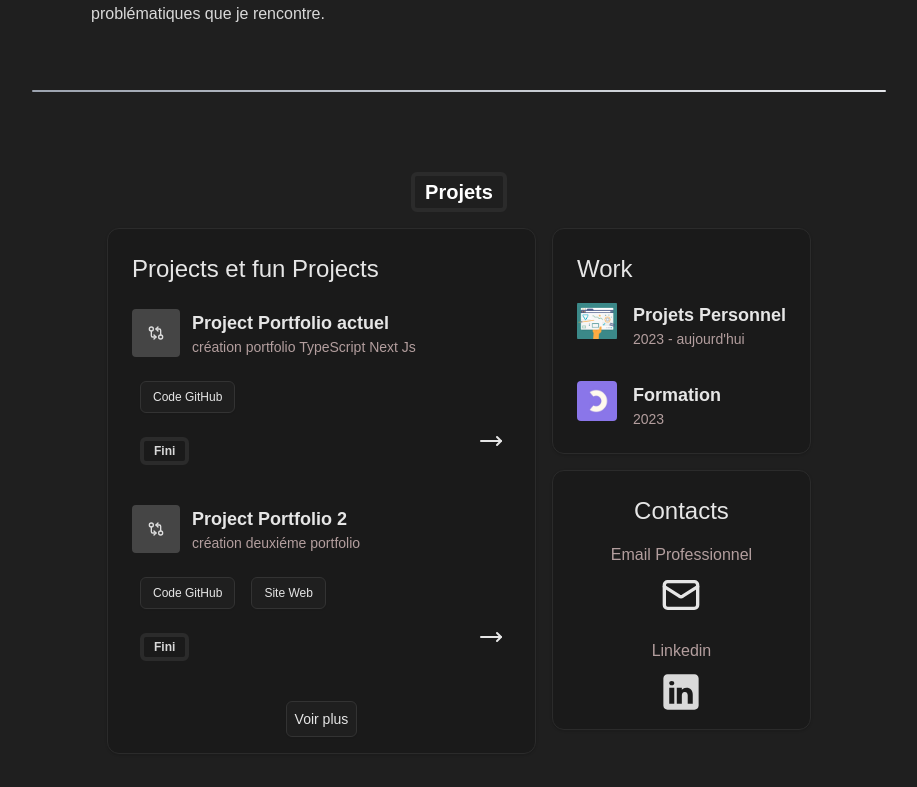
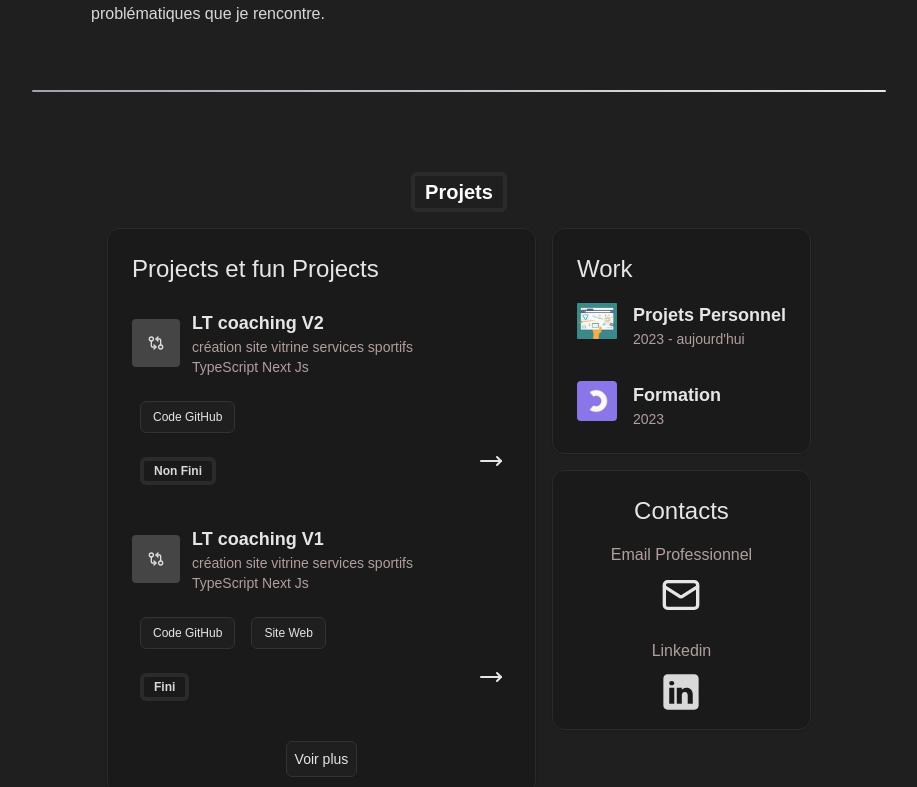
Before and after one commit to ThibautTobi/Portfolio-Pro-2025, a Next.js app: page / in a window 1280 px wide. Shown: the part 528-1315 px from the top of the page, without its empty margins (181-1098 px from the left). Built offline with nearby package versions, Linux system fonts and the light colour scheme.

Commit message:
Ajout de nouveaux projets

```diff
--- a/app/components/SideProjectSection.tsx
+++ b/app/components/SideProjectSection.tsx
@@ -121,6 +121,26 @@ export function SideProject  ( props : SideProjectProps) {
 }
 
 export const SIDE_PROJECTS : SideProjectProps[] = [
+            {
+        Logo : GitCompareArrows,
+        title : "LT coaching V2",
+        description : " création site vitrine services sportifs TypeScript Next Js",
+        url : "https://github.com/ThibautTobi/LTcoaching-V2",
+        site : "",
+        formation : false,
+        fin : false,
+        nonfini : true,
+    },
+        {
+        Logo : GitCompareArrows,
+        title : "LT coaching V1",
+        description : " création site vitrine services sportifs TypeScript Next Js",
+        url : "https://github.com/ThibautTobi/LTcoaching",
+        site : "https://lt-coaching.vercel.app/",
+        formation : false,
+        fin : true,
+        nonfini : false,
+    },
     {
         Logo : GitCompareArrows,
         title : "Project Portfolio actuel",
```
